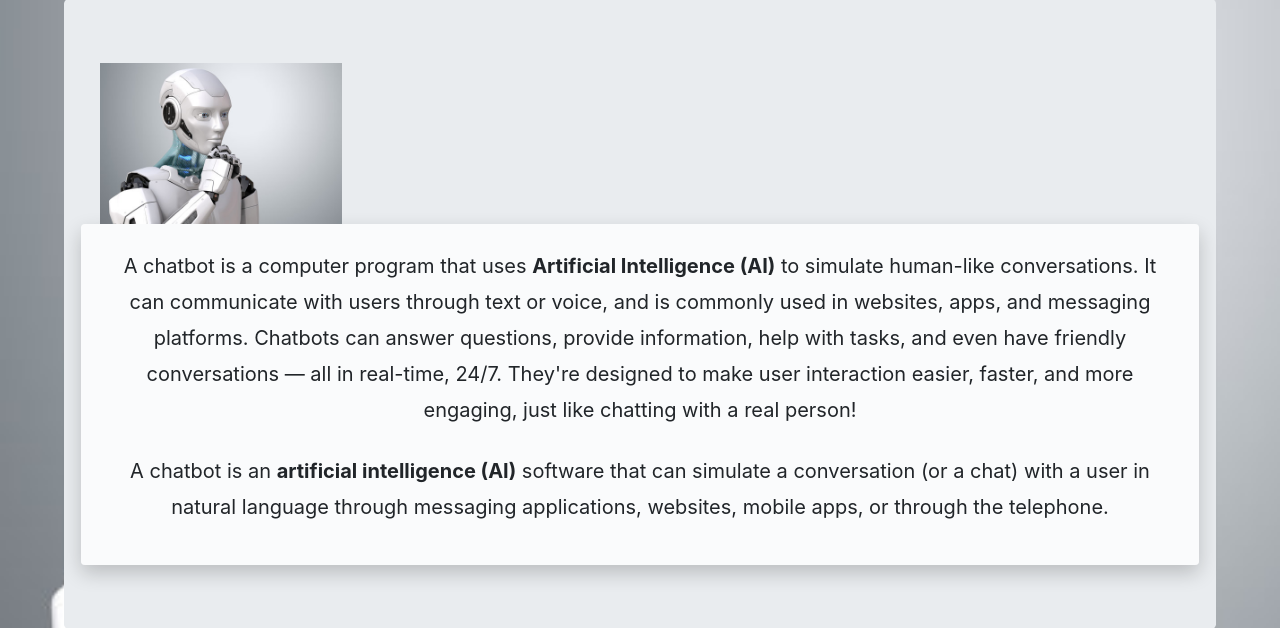
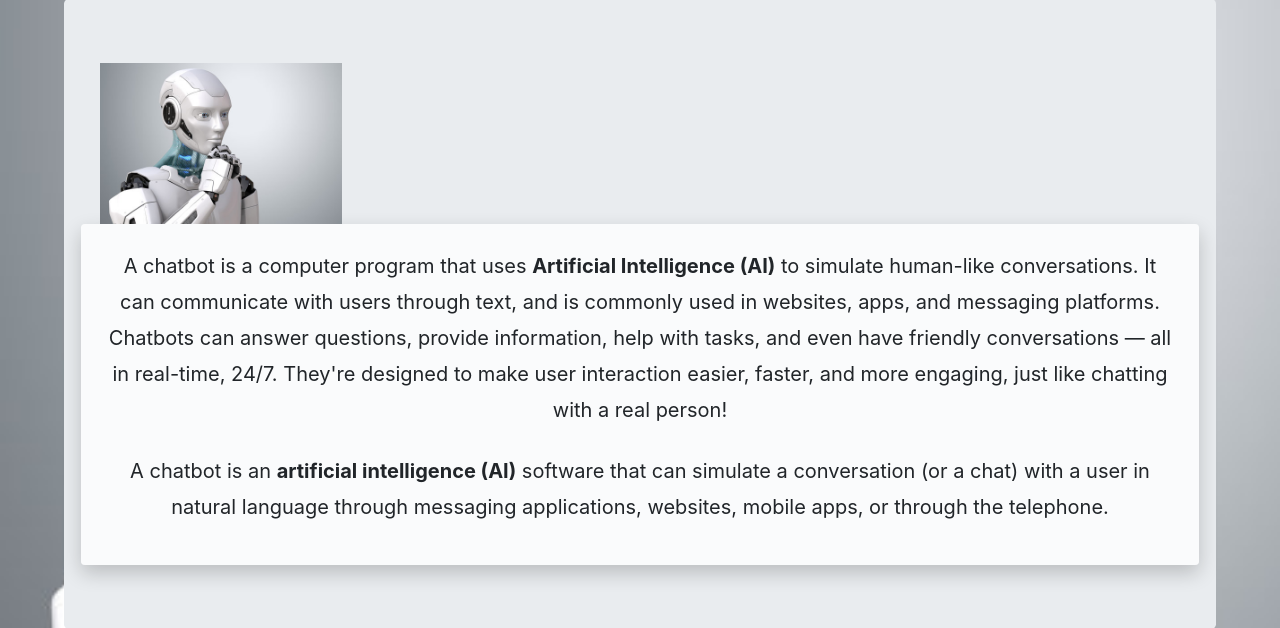
Before and after one commit to nikitsapkota404/AI-CHATBOT-Django, a Django app: page /about/ in a window 1280 px wide. Shown: the part 200-828 px from the top of the page. Run offline with Django 3.2, Linux system fonts and the light colour scheme; parts of the project's set-up code (start-up, migrations or seed data) failed here and were passed over; some libraries are stand-ins or nearby versions.

Commit message:
Update about.html

```diff
--- a/chatgpt_django/chatbotapp/templates/about.html
+++ b/chatgpt_django/chatbotapp/templates/about.html
@@ -10,7 +10,7 @@
             <div class="p-4 rounded" style="background-color: rgba(255, 255, 255, 0.8); box-shadow: 0 8px 20px rgba(0, 0, 0, 0.2);">
                 <p style="font-size: 20px; line-height: 1.8; margin-bottom: 25px;">
                   A chatbot is a computer program that uses <strong>Artificial Intelligence (AI)</strong> to simulate human-like conversations.
-                  It can communicate with users through text or voice, and is commonly used in websites, apps, and messaging platforms.
+                  It can communicate with users through text, and is commonly used in websites, apps, and messaging platforms.
                   Chatbots can answer questions, provide information, help with tasks, and even have friendly conversations — all in real-time, 24/7.
                   They're designed to make user interaction easier, faster, and more engaging, just like chatting with a real person!
                 </p>
```
